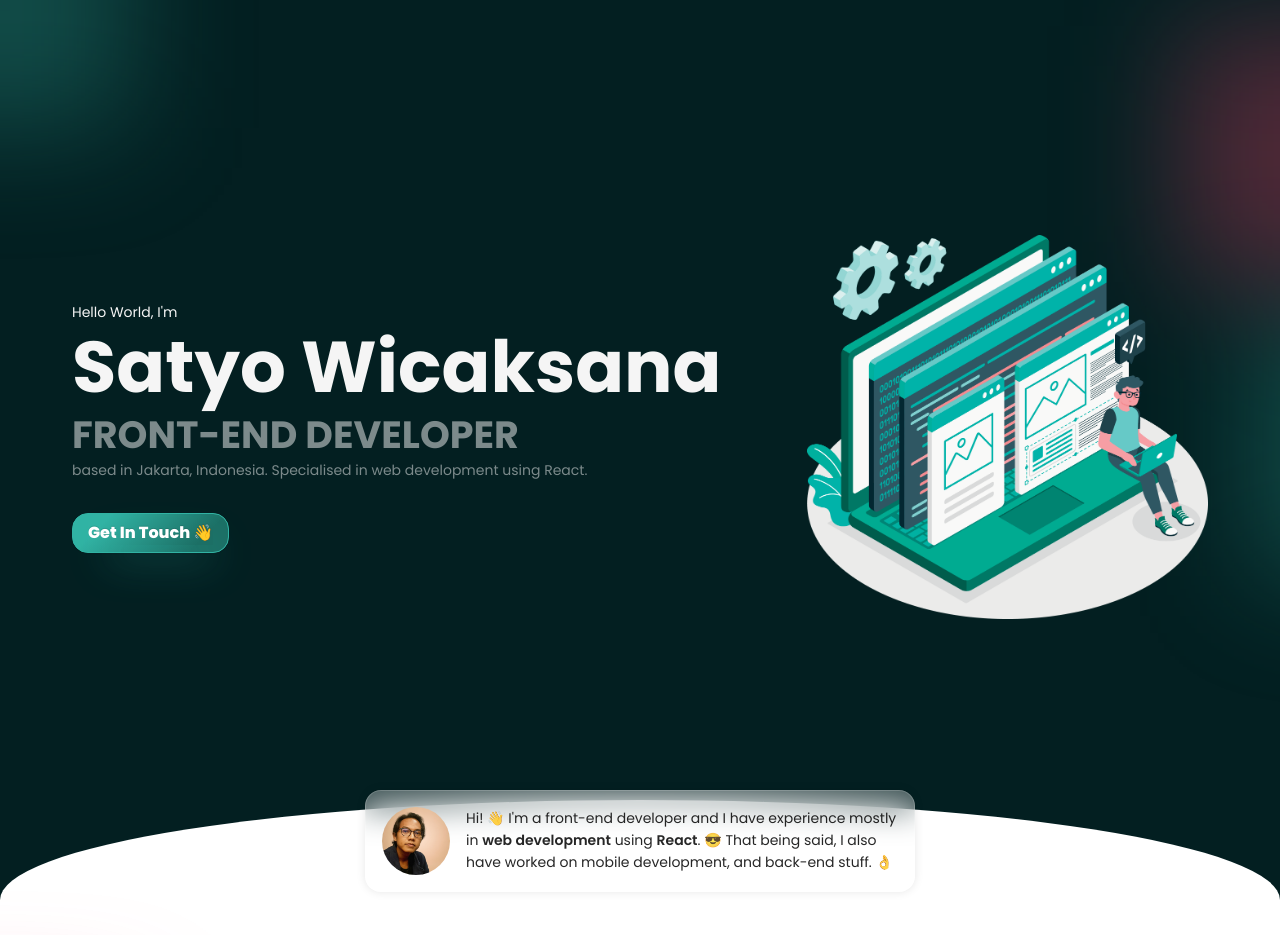
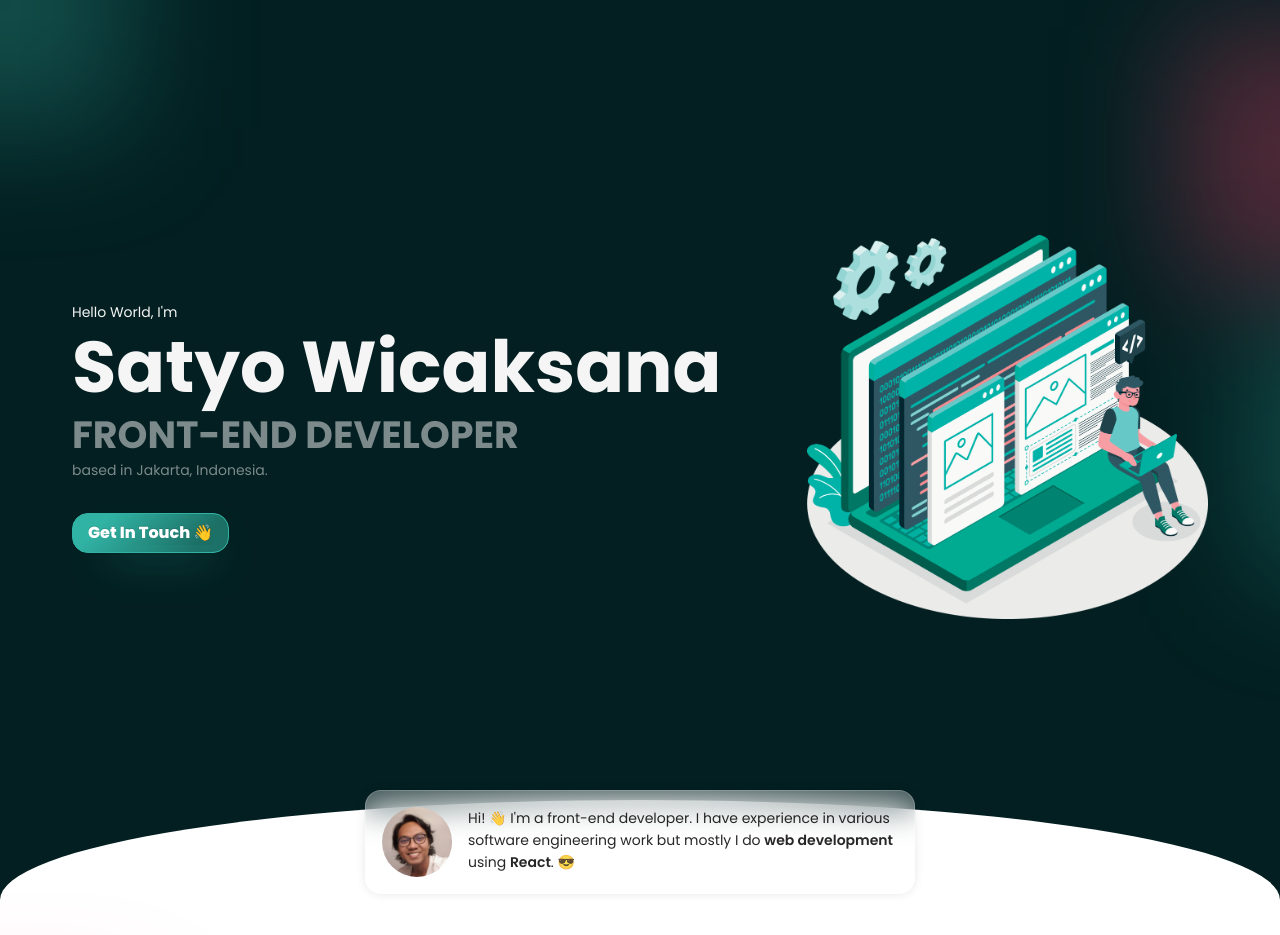
Before and after one commit to satyowicaksana/personal-website, a React (Create React App) app: page / in a window 1280 px wide. Shown: the top 935 px of the page. Built offline with nearby package versions, Linux system fonts and the light colour scheme.

Commit message:
update about card

```diff
--- a/src/App.less
+++ b/src/App.less
@@ -39,9 +39,7 @@ a.ant-typography-secondary {
   }
 }
 /* custom styles */
-
 // common
-
 .centered-flex {
   display: flex;
   flex-direction: column;
@@ -112,6 +110,9 @@ a.ant-typography-secondary {
 }
 .wrap-word {
   white-space: nowrap;
+}
+.clickable {
+  cursor: pointer;
 }
 // typography
 .typography-fade {
--- a/src/views/Home/index.tsx
+++ b/src/views/Home/index.tsx
@@ -50,7 +50,7 @@ const Home = () => {
                   <Text type='secondary'>Hello World, I'm</Text>
                   <Title type='secondary' className='banner-title'>Satyo Wicaksana</Title>
                   <Title type='secondary' className='banner-subtitle typography-fade'>FRONT-END DEVELOPER</Title>
-                  <Text type='secondary' className='typography-fade'>based in Jakarta, Indonesia. Specialised in web development using React.</Text>
+                  <Text type='secondary' className='typography-fade'>based in Jakarta, Indonesia.</Text>
                   <Link href='https://api.whatsapp.com/send?phone=+628111828395' target='_blank'><Button type='primary' size='large' className='mt-4'>Get In Touch 👋</Button></Link>
                 </Col>
                 <Col span={9} className='banner-illustration-container'>
@@ -71,17 +71,12 @@ const Home = () => {
         <Animated animation='fade'>
           <div className='experience-about-card glass p-2'>
             <Row gutter={16} wrap={false}>
+              <Col onClick={() => window.open('https://www.linkedin.com/in/satyowicaksana/', '_blank')}>
+                <Avatar src={avatar} className='experience-avatar clickable'/>
+              </Col>
               <Col>
-                <Avatar src={avatar} className='experience-avatar'/>
-              </Col>
-              <Col className='desktop'>
                 <Text>
-                  Hi! 👋 I'm a front-end developer and I have experience mostly in <Text strong>web development</Text> using <Text strong>React</Text>. 😎 That being said, I also have worked on mobile development, and back-end stuff. 👌
-                </Text>
-              </Col>
-              <Col className='mobile'>
-                <Text>
-                  Hi! 👋 I'm a front-end developer and I have experience mostly in <Text strong>web development</Text> using <Text strong>React</Text>. 😎
+                  Hi! 👋 I'm a front-end developer. I have experience in various software engineering work but mostly I do <Text strong className='wrap-word'>web development</Text> using <Text strong>React</Text>. 😎
                 </Text>
               </Col>
             </Row>
@@ -115,7 +110,7 @@ const Home = () => {
                 <div className='mb-2'>
                   <Text className='typography-fade typography-block'>Languange</Text>
                   <Text>As a front-end developer, I'm familiar with <Text className='wrap-word'><Link strong className='tools-link-html'><SiHtml5/> HTML</Link>, <Link strong className='tools-link-js'><SiJavascript/> Javascript</Link>, and <Link strong className='tools-link-css'><SiCss3/>CSS</Link>.</Text><br></br>
-                  I also prefer to use <Link strong className='tools-link-ts'><SiTypescript/> Typescript</Link> <Text className='wrap-word'>for better development experience.</Text></Text>
+                  I also prefer to use <Link strong className='tools-link-ts'><SiTypescript/> Typescript</Link> <Text className='wrap-word'>for a better development experience.</Text></Text>
                 </div>
               </Animated>
               <Animated animation='fade'>
--- a/src/views/Home/style.less
+++ b/src/views/Home/style.less
@@ -126,14 +126,12 @@
   @media @sm, @xs {
     width: 100% - 8px;
     max-width: 550px;
-  }
-  @media screen and (max-width: 374px) {
-       font-size: 11px;
+    font-size: 11px;
   }
 }
 .experience-avatar {
-  width: 68px !important;
-  height: 68px !important;
+  width: 70px !important;
+  height: 70px !important;
   @media @sm, @xs {
     width: 12vw !important;
     height: 12vw !important;
```
Also changed, not shown: src/assets/images/avatar.jpg.
